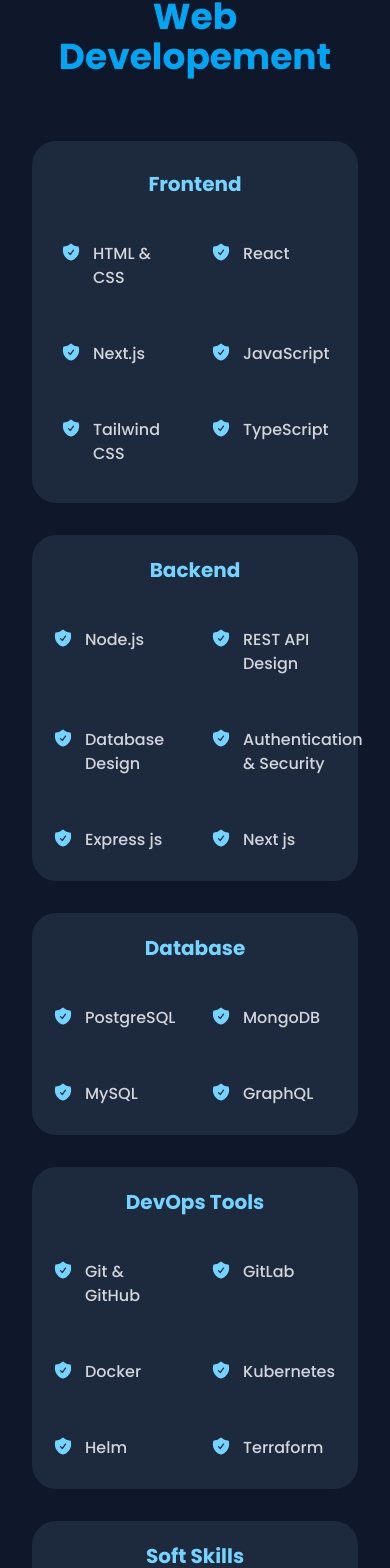
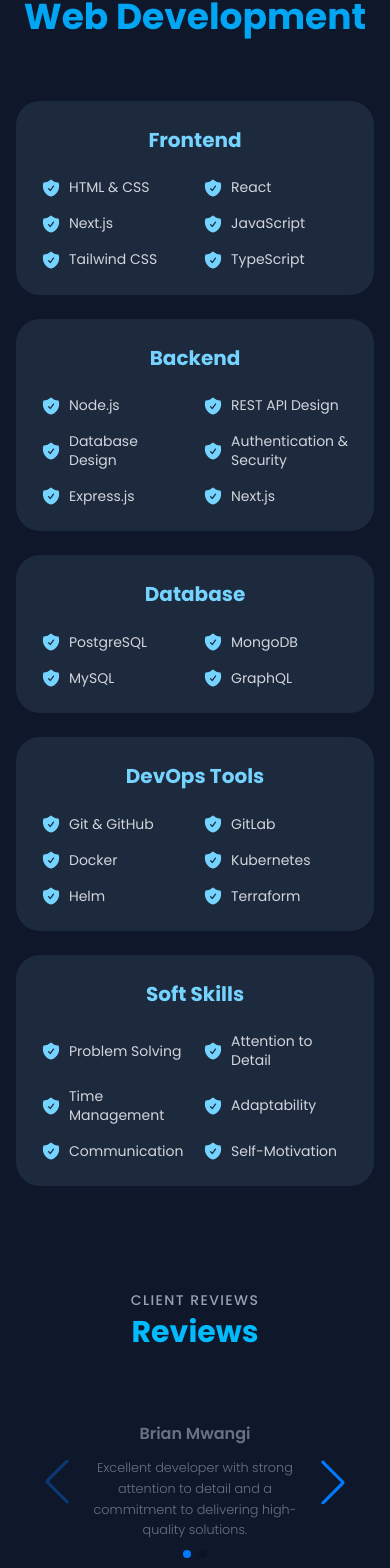
Before and after one commit to jayruskirui/jayrus_portfolio, a React (Vite) app: page / in a window 390 px wide. Shown: the part 4658-6226 px from the top of the page. Built offline with nearby package versions, Linux system fonts and the light colour scheme.

Commit message:
competencies $ Reviews updates

```diff
--- a/src/Sections/Competencies.jsx
+++ b/src/Sections/Competencies.jsx
@@ -1,89 +1,55 @@
 import React from 'react'
 
-const ShieldCheck = () => (
-  <svg
-    xmlns="http://www.w3.org/2000/svg"
-    viewBox="0 0 24 24"
-    fill="currentColor"
-    className="w-5 h-5 text-sky-300 flex-shrink-0"
-  >
-    <path
-      fillRule="evenodd"
-      d="M12 1.5a5.25 5.25 0 00-5.25 5.25v3a3 3 0 00-3 3v6.75a3 3 0 003 3h10.5a3 3 0 003-3v-6.75a3 3 0 00-3-3v-3A5.25 5.25 0 0012 1.5zm-1.5 14.25a.75.75 0 011.5 0v2.25a.75.75 0 01-1.5 0v-2.25zm6.75-9a.75.75 0 00-.75-.75h-9a.75.75 0 00-.75.75v3h10.5v-3z"
-      clipRule="evenodd"
-    />
-    <path d="M12 1.5a5.25 5.25 0 00-5.25 5.25v3h10.5v-3A5.25 5.25 0 0012 1.5z" />
-  </svg>
-);
-
-const ShieldIcon = () => (
-  <svg
-    xmlns="http://www.w3.org/2000/svg"
-    viewBox="0 0 24 24"
-    fill="currentColor"
-    className="w-5 h-5 text-white flex-shrink-0 mt-0.5"
-  >
-    <path
-      fillRule="evenodd"
-      d="M12 1.5a.75.75 0 01.694.464l2.25 5.25a.75.75 0 01-.088.803l-3.75 4.5a.75.75 0 01-1.157-.015l-3.5-4.5a.75.75 0 01-.063-.807l2.25-5.25A.75.75 0 0112 1.5zM3.75 9a.75.75 0 01.567.26l3.5 4.5a.75.75 0 01.039.849l-3 5.25A.75.75 0 014.5 20.25H3a.75.75 0 01-.75-.75v-9a.75.75 0 01.5-.707A11.25 11.25 0 013.75 9zm16.5 0a11.25 11.25 0 01.25.543.75.75 0 01.5.707v9a.75.75 0 01-.75.75h-1.5a.75.75 0 01-.644-.362l-3-5.25a.75.75 0 01.04-.848l3.5-4.5A.75.75 0 0120.25 9z"
-      clipRule="evenodd"
-    />
-  </svg>
-);
-
-
-
 const frontendSkills = [
-  { name: "HTML & CSS", level: "Experienced" },
-  { name: "React", level: "Experienced" },
-   { name: "Next.js", level: "Experienced" },
-  { name: "JavaScript", level: "Experienced" },
-  { name: "Tailwind CSS", level: "Experienced" },
-  { name: "TypeScript", level: "Experienced" },
+  { name: "HTML & CSS" },
+  { name: "React" },
+  { name: "Next.js" },
+  { name: "JavaScript" },
+  { name: "Tailwind CSS" },
+  { name: "TypeScript" },
 ];
 
 const backendSkills = [
-  { name: "Node.js", level: "Experienced" },
-  { name: "REST API Design", level: "Experienced" },
-  { name: "Database Design", level: "Experienced" },
-  { name: "Authentication & Security", level: "Experienced" },
-  { name: "Express js", level: "Intermediate" },
-  { name: "Next js", level: "Intermediate" },
+  { name: "Node.js" },
+  { name: "REST API Design" },
+  { name: "Database Design" },
+  { name: "Authentication & Security" },
+  { name: "Express.js" },
+  { name: "Next.js" },
 ];
 
 const databaseSkills = [
-  { name: "PostgreSQL", level: "Experienced" },
-  { name: "MongoDB", level: "Experienced" },
-  { name: "MySQL", level: "Experienced" },
-  { name: "GraphQL", level: "Intermediate" },
+  { name: "PostgreSQL" },
+  { name: "MongoDB" },
+  { name: "MySQL" },
+  { name: "GraphQL" },
 ];
 
 const DevOpstools = [
-  { name: "Git & GitHub", level: "Experienced" },
-  { name: "GitLab", level: "Experienced" },
-  { name: "Docker", level: "Experienced" },
-  { name: "Kubernetes", level: "Experienced" },
-  { name: "Helm", level: "Intermediate" },
-  { name: "Terraform", level: "Intermediate" },
+  { name: "Git & GitHub" },
+  { name: "GitLab" },
+  { name: "Docker" },
+  { name: "Kubernetes" },
+  { name: "Helm" },
+  { name: "Terraform" },
 ];
 
 const softSkills = [
-  { name: "Problem Solving", level: "Experienced" },
-  { name: "Attention to Detail", level: "Experienced" },
-  { name: "Time Management", level: "Experienced" },
-  { name: "Adaptability", level: "Experienced" },
-  { name: "Communication", level: "Experienced" },
-  { name: "Self-Motivation", level: "Experienced" },
+  { name: "Problem Solving" },
+  { name: "Attention to Detail" },
+  { name: "Time Management" },
+  { name: "Adaptability" },
+  { name: "Communication" },
+  { name: "Self-Motivation" },
 ];
 
-
-const SkillItem = ({ name, level }) => (
-  <div className="flex items-start gap-3">
+const SkillItem = ({ name }) => (
+  <div className="flex items-center gap-2">
     <svg
       xmlns="http://www.w3.org/2000/svg"
       viewBox="0 0 24 24"
       fill="currentColor"
-      className="w-5 h-5 text-sky-300 flex-shrink-0 mt-3"
+      className="w-5 h-5 text-sky-300 flex-shrink-0"
     >
       <path
         fillRule="evenodd"
@@ -91,93 +57,45 @@
         clipRule="evenodd"
       />
     </svg>
-    <div>
-      <p className="text-gray-300 text-1xl mt-3 mb-2">{name}</p>
-      {/* <p className="text-gray-500 text-xs mt-0.5">{level}</p> */}
+    <p className="text-gray-300 text-sm leading-snug">{name}</p>
+  </div>
+);
+
+const SkillCard = ({ title, skills }) => (
+  <div className="border border-transparent rounded-3xl bg-slate-800 p-6">
+    <h3 className="text-sky-300 text-xl font-bold text-center mb-6">{title}</h3>
+    <div className="grid grid-cols-2 gap-x-4 gap-y-4">
+      {skills.map((item, i) => (
+        <SkillItem key={i} name={item.name} />
+      ))}
     </div>
   </div>
 );
 
-
 const Competencies = () => {
   return (
-    <section id='competencies' className='py-10 relative overflow-hidden'>
-      {/* <div className='absolute top-1/2 left-1/4 w-96 h-96 bg-blue-900 rounded-full blur-3xl'/> */}
-
-      <div className='container mx-auto px-8 relative z-10'>
+    <section id="competencies" className="py-10 relative overflow-hidden">
+      <div className="container mx-auto px-4 sm:px-8 relative z-10">
 
         {/* Section Header */}
-        <div className='text-center mb-16'>
-          <span className='text-gray-400 text-sm font-medium tracking-wider uppercase'>
+        <div className="text-center mb-16">
+          <span className="text-gray-400 text-sm font-medium tracking-wider uppercase">
             My Core Competencies
           </span>
-          <h2 className='text-sky-500 text-4xl md:text-5xl font-bold mt-4'>
-            Web Developement
+          <h2 className="text-sky-500 text-4xl md:text-5xl font-bold mt-4">
+            Web Development
           </h2>
         </div>
 
-        {/* Cards */}
-        <div className='grid md:grid-cols-3 gap-8 font-medium'>
-          {/* Frontend card */}
-          <div className='border border-transparent rounded-3xl bg-slate-800 p-7'>
-            <h3 className='text-sky-300 text-xl font-bold text-center mb-8'>
-              Frontend
-            </h3>
-            <div className='grid grid-cols-2 gap-8 font-medium'>
-              {frontendSkills.map((item,i)=>(
-                <SkillItem key={i} name={item.name} level={item.level}/>
-              ))}
-            </div>
-          </div>
+        {/* Cards Grid */}
+        <div className="grid grid-cols-1 sm:grid-cols-2 lg:grid-cols-3 gap-6">
+          <SkillCard title="Frontend" skills={frontendSkills} />
+          <SkillCard title="Backend" skills={backendSkills} />
+          <SkillCard title="Database" skills={databaseSkills} />
+          <SkillCard title="DevOps Tools" skills={DevOpstools} />
+          <SkillCard title="Soft Skills" skills={softSkills} />
+        </div>
 
-          {/* Backend Card */}
-          <div className='border border-transparent rounded-3xl bg-slate-800 p-5'>
-            <h3 className='text-sky-300 text-xl font-bold text-center mb-8'>
-              Backend
-            </h3>
-            <div className='grid grid-cols-2 gap-8 font-medium'>
-              {backendSkills.map((item,i)=>(
-                <SkillItem key={i} name={item.name} level={item.level}/>
-              ))}
-            </div>
-          </div>
-
-              {/* Database */}
-          <div className='border border-transparent rounded-3xl bg-slate-800 p-5'>
-            <h3 className='text-sky-300 text-xl font-bold text-center mb-8'>
-              Database
-            </h3>
-            <div className='grid grid-cols-2 gap-8 font-medium'>
-              {databaseSkills.map((item,i)=>(
-                <SkillItem key={i} name={item.name} level={item.level}/>
-              ))}
-            </div>
-          </div>
-
-            {/* DevOps */}
-          <div className='border border-transparent rounded-3xl bg-slate-800 p-5'>
-            <h3 className='text-sky-300 text-xl font-bold text-center mb-8'>
-              DevOps Tools
-            </h3>
-            <div className='grid grid-cols-2 gap-8 font-medium'>
-              {DevOpstools.map((item,i)=>(
-                <SkillItem key={i} name={item.name} level={item.level}/>
-              ))}
-            </div>
-          </div>
-
-          {/* Soft Skills */}
-          <div className='border border-transparent rounded-3xl bg-slate-800 p-5'>
-            <h3 className='text-sky-300 text-xl font-bold text-center mb-8'>
-              Soft Skills
-            </h3>
-            <div className='grid grid-cols-2 gap-8 font-medium'>
-              {softSkills.map((item,i)=>(
-                <SkillItem key={i} name={item.name} level={item.level}/>
-              ))}
-            </div>
-          </div>
-        </div>
       </div>
     </section>
   )
--- a/src/Sections/Reviews.jsx
+++ b/src/Sections/Reviews.jsx
@@ -9,12 +9,12 @@
 
 const data = [
   {
-    name: 'Asha Ali',
-    review: 'Good morning Ben the classes and the assignment was 👌🏾 plus the pdf on factors affecting systolic blood pressure was eye opening. I feel like my STATA skills are well polished. Thank you!'
+    name: 'Brian Mwangi',
+    review: 'Excellent developer with strong attention to detail and a commitment to delivering high-quality solutions.'
   },
   {
-    name: 'Austine Tanyases',
-    review: 'OK I have seen it. Thanks for assisting me in the STATA Program where I faced challenges. Your classes were good. Be blessed. 💯💯'
+    name: 'Grace Chebet',
+    review: 'A dependable software developer who consistently produces quality work and meets deadlines.'
   }
 ]
 
```
